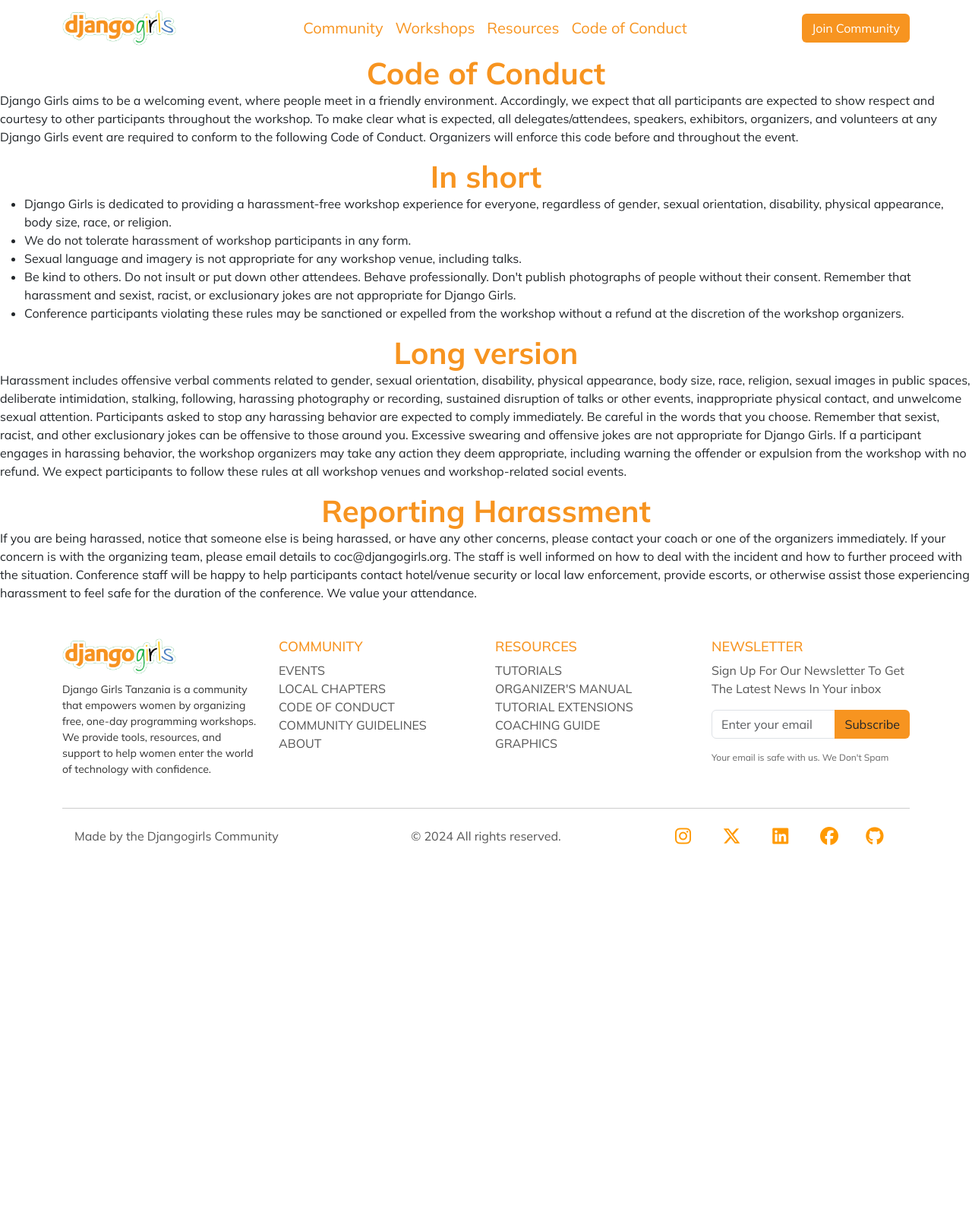
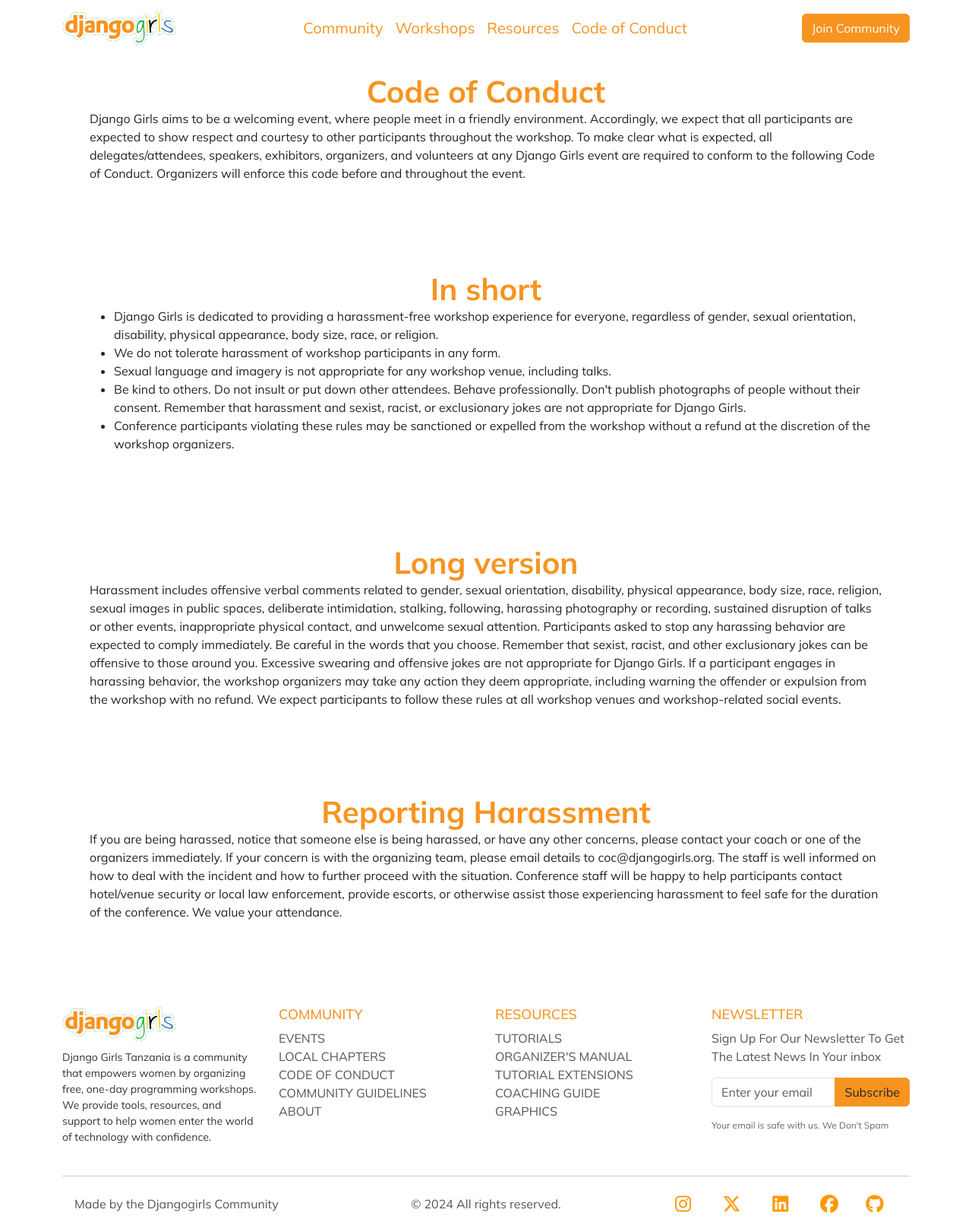
Before and after one commit to pythontanzania/djangogirlstz, a Django app: page /code-of-conduct/ in a window 1280 px wide. Shown: the whole page at 76% size. Before the commit the page ends 1112 px from the top, so only its background shows below. Run offline with Django 4.2, Linux system fonts and the light colour scheme; some libraries are stand-ins or nearby versions.

Commit message:
Add container to page and remove unnecessary line break

```diff
--- a/templates/code_of_conduct.html
+++ b/templates/code_of_conduct.html
@@ -3,11 +3,11 @@
 {% load static %}
 
 {% block content %}
-<div class="code_of_conduct-page">
-<br><br><br>
+<div class="conduct-page">
 
 
-    <div class="card-conduct mb-3 border-0">
+<div class="container mt-5 p-5">
+    <div class="card-conduct mb-3 ">
         <div class="card-body text-center">
             <h5 class="card-title display-6 fw-bold" style="color: #F79420;">Code of Conduct</h5>
             <p class="text-start">
@@ -17,8 +17,9 @@
             </p>
         </div>
     </div>
-
-    <div class="card-conduct border-0">
+</div>
+<div class="container mt-1 p-5">
+    <div class="card-conduct ">
         <div class="card-body text-center">
             <h5 class="card-title display-6 fw-bold" style="color:#F79420;">In short</h5>
             <div class="text-start">
@@ -32,8 +33,9 @@
             </div>
         </div>
     </div>
-
-    <div class="card-conduct border-0">
+</div>
+<div class="container mt-2 p-5">
+    <div class="card-conduct ">
         <div class="card-body text-center">
             <h5 class="card-title display-6 fw-bold" style="color:#F79420;">Long version</h5>
             <p class="text-start">
@@ -49,8 +51,9 @@
             </p>
         </div>
     </div>
-
-    <div class="card-conduct border-0">
+</div>
+<div class="container mt-0 p-5">
+    <div class="card-conduct ">
         <div class="card-body text-center">
             <h5 class="card-title display-6 fw-bold" style="color:#F79420;">Reporting Harassment</h5>
             <p class="text-start">
```
Also changed, not shown: static/css/style.css (line endings or trailing spaces).
